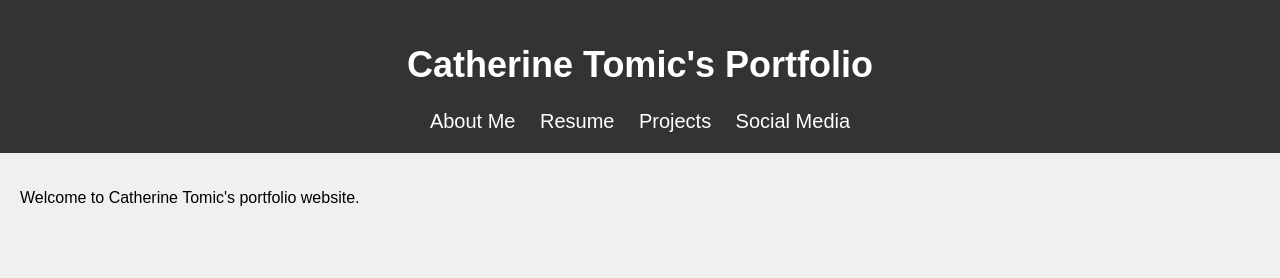
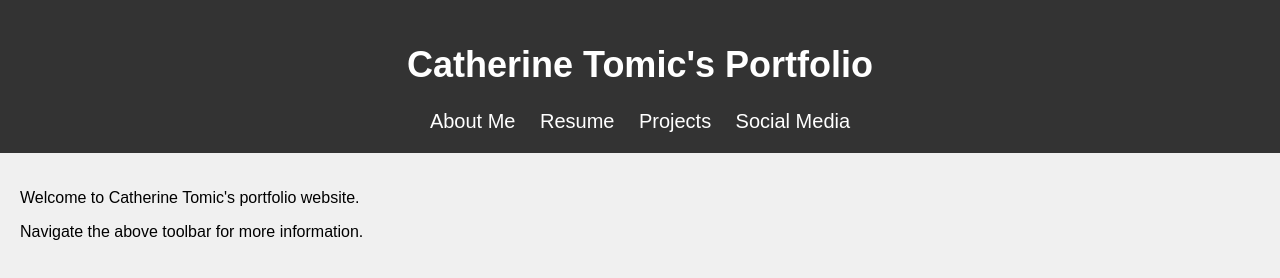
Before and after one commit to catherinetomic/catherinetomic.github.io, a plain HTML site: page index.html in a window 1280 px wide. Drawn offline with Linux system fonts and the light colour scheme.

Commit message:
Update home page

```diff
--- a/index.html
+++ b/index.html
@@ -53,6 +53,7 @@
 
     <main>
         <p>Welcome to Catherine Tomic's portfolio website.</p>
+        <p>Navigate the above toolbar for more information.</p>
         <!-- Add any introductory content here -->
     </main>
 </body>
```
